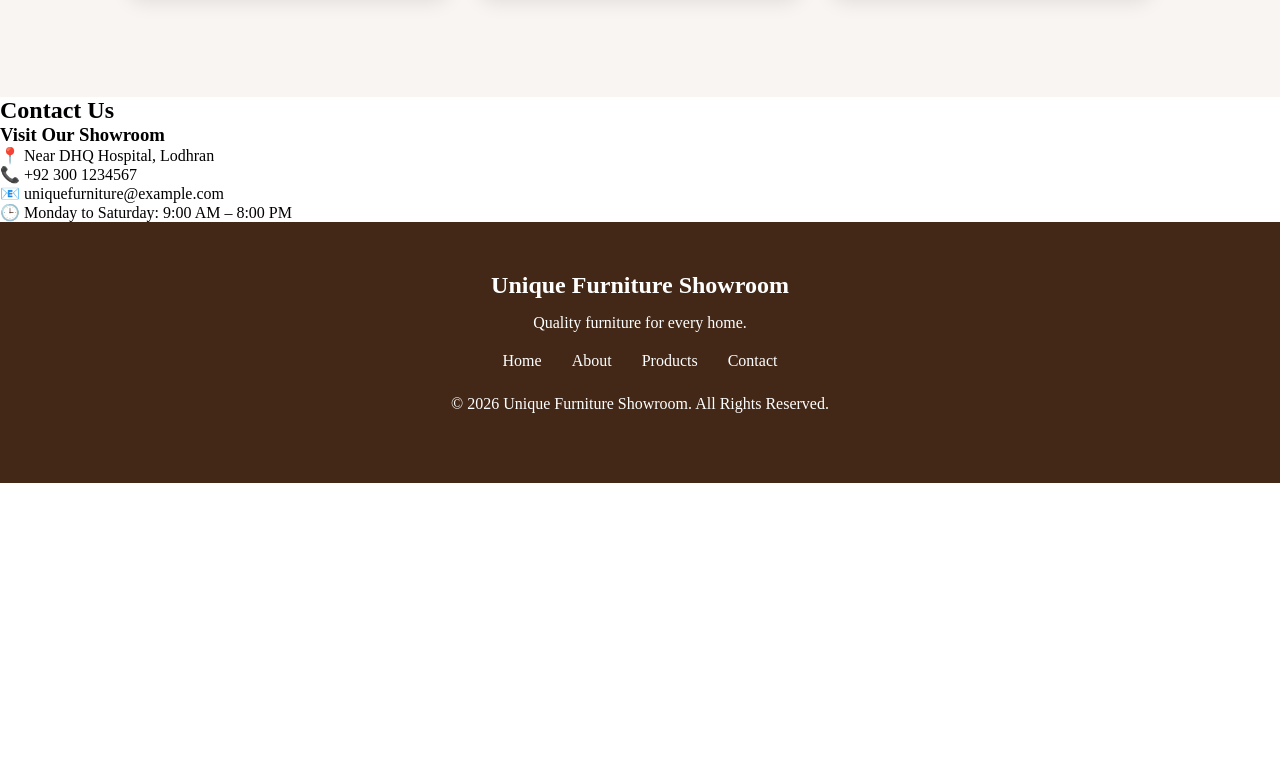
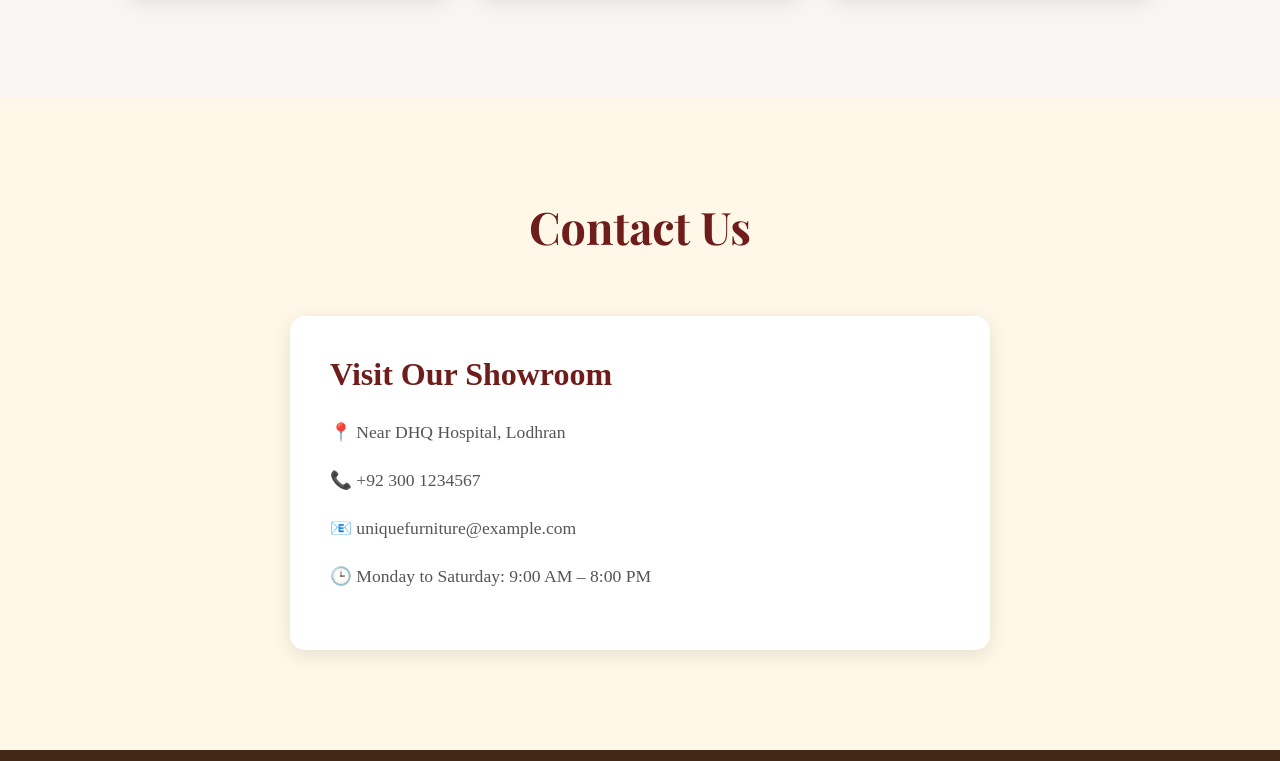
Before and after one commit to moonlightaliza/unique-furniture-showroom, a plain HTML site: page index.html in a window 1280 px wide. Shown: the part 1759-2520 px from the top of the page. Before the commit the page ends 2242 px from the top, so only its background shows below. Drawn offline with nearby package versions, Linux system fonts and the light colour scheme.

Commit message:
Style contact section

```diff
--- a/css/Styles.css
+++ b/css/Styles.css
@@ -269,3 +269,50 @@ footer{
     line-height: 1.7;
     margin: 0 20px 25px;
 }
+
+/* Contact Section */
+
+.contact{
+    padding: 100px 10%;
+    background-color: #FFF8E8;
+}
+
+.contact h2{
+    text-align: center;
+    font-family: "Playfair Display", serif;
+    font-size: 2.8rem;
+    color: var(--primary);
+    margin-bottom: 60px;
+}
+
+.contact-container{
+    display: flex;
+    justify-content: center;
+}
+
+.contact-info{
+    background: white;
+    width: 100%;
+    max-width: 700px;
+    padding: 40px;
+    border-radius: 15px;
+    box-shadow: 0 5px 20px rgba(0,0,0,0.1);
+}
+
+.contact-info h3{
+    color: var(--primary);
+    font-size: 2rem;
+    margin-bottom: 25px;
+}
+
+.contact-info p{
+    font-size: 1.1rem;
+    color: #555;
+    margin-bottom: 18px;
+    line-height: 1.7;
+}
+
+.contact-info:hover{
+    transform: translateY(-5px);
+    transition: 0.3s ease;
+}
```
